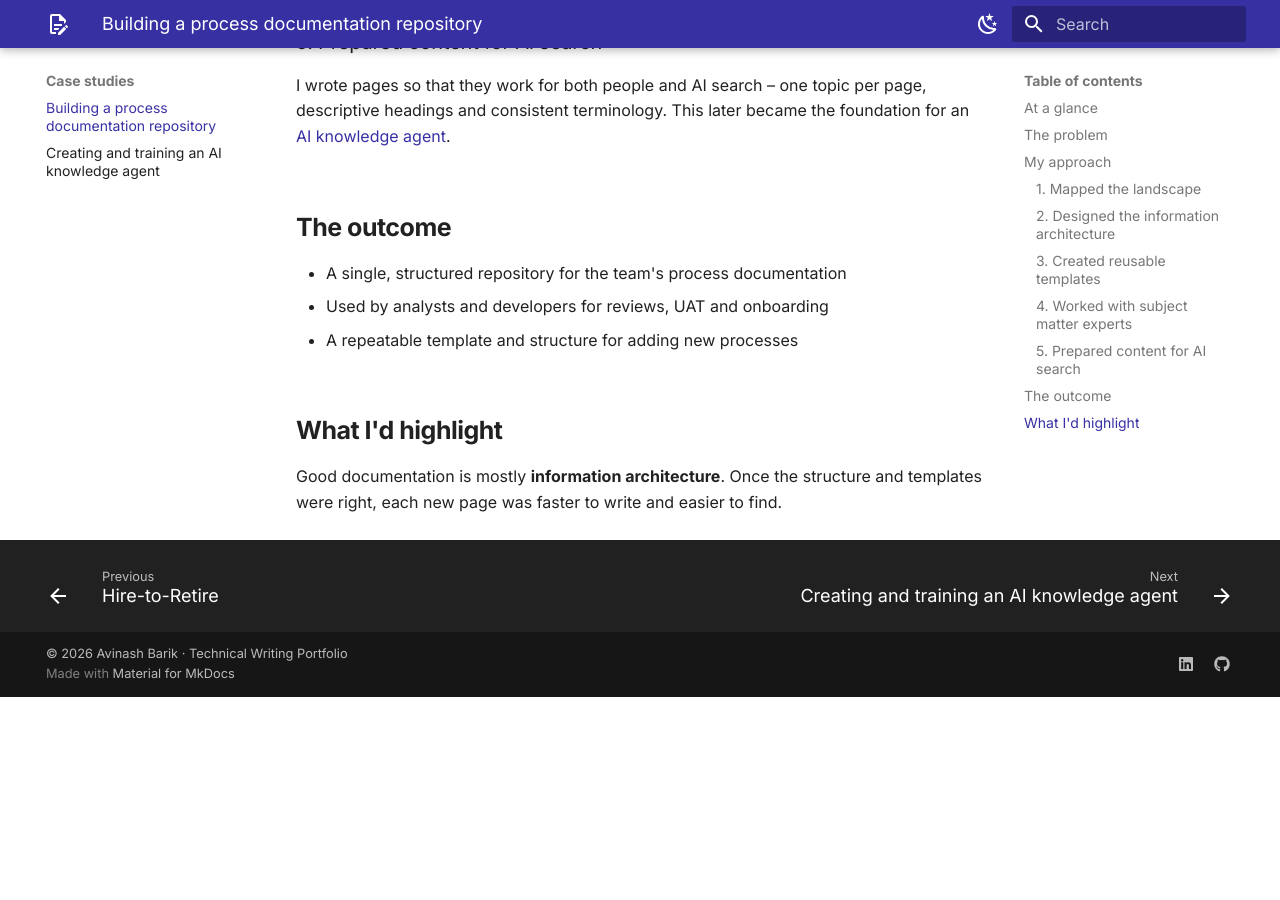
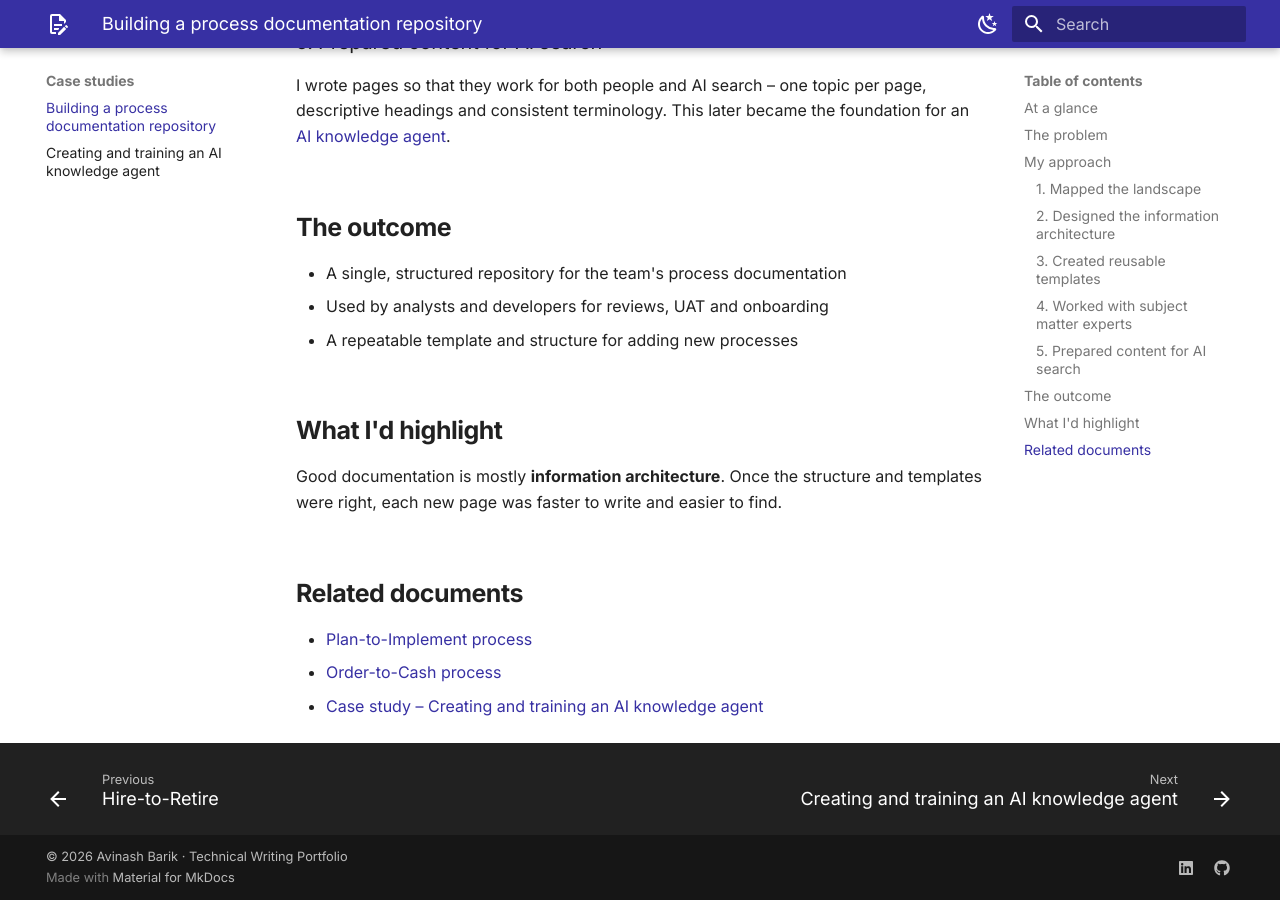
Before and after one commit to Avinash0789/Avinash0789.github.io, an MkDocs documentation site: the page built from docs/case-studies/process-repository.md, in a window 1280 px wide and 900 px high, scrolled down 1827 px. Built offline with MkDocs 1.6.1 and Material for MkDocs 9.7.7, drawn with Linux system fonts in a browser that asks for light colours; before the commit the page ends 2524 px from its top, so only the background shows below that.

Commit message:
Add related documents to case studies

```diff
--- a/docs/case-studies/process-repository.md
+++ b/docs/case-studies/process-repository.md
@@ -63,3 +63,9 @@ I wrote pages so that they work for both people and AI search – one topic per
 ## What I'd highlight
 
 Good documentation is mostly **information architecture**. Once the structure and templates were right, each new page was faster to write and easier to find.
+
+## Related documents
+
+- [Plan-to-Implement process](../streams/plan-to-implement.md)
+- [Order-to-Cash process](../samples/order-to-cash.md)
+- [Case study – Creating and training an AI knowledge agent](ai-agent.md)
```
Also changed, not shown: docs/case-studies/ai-agent.md (+6 -0 lines).
